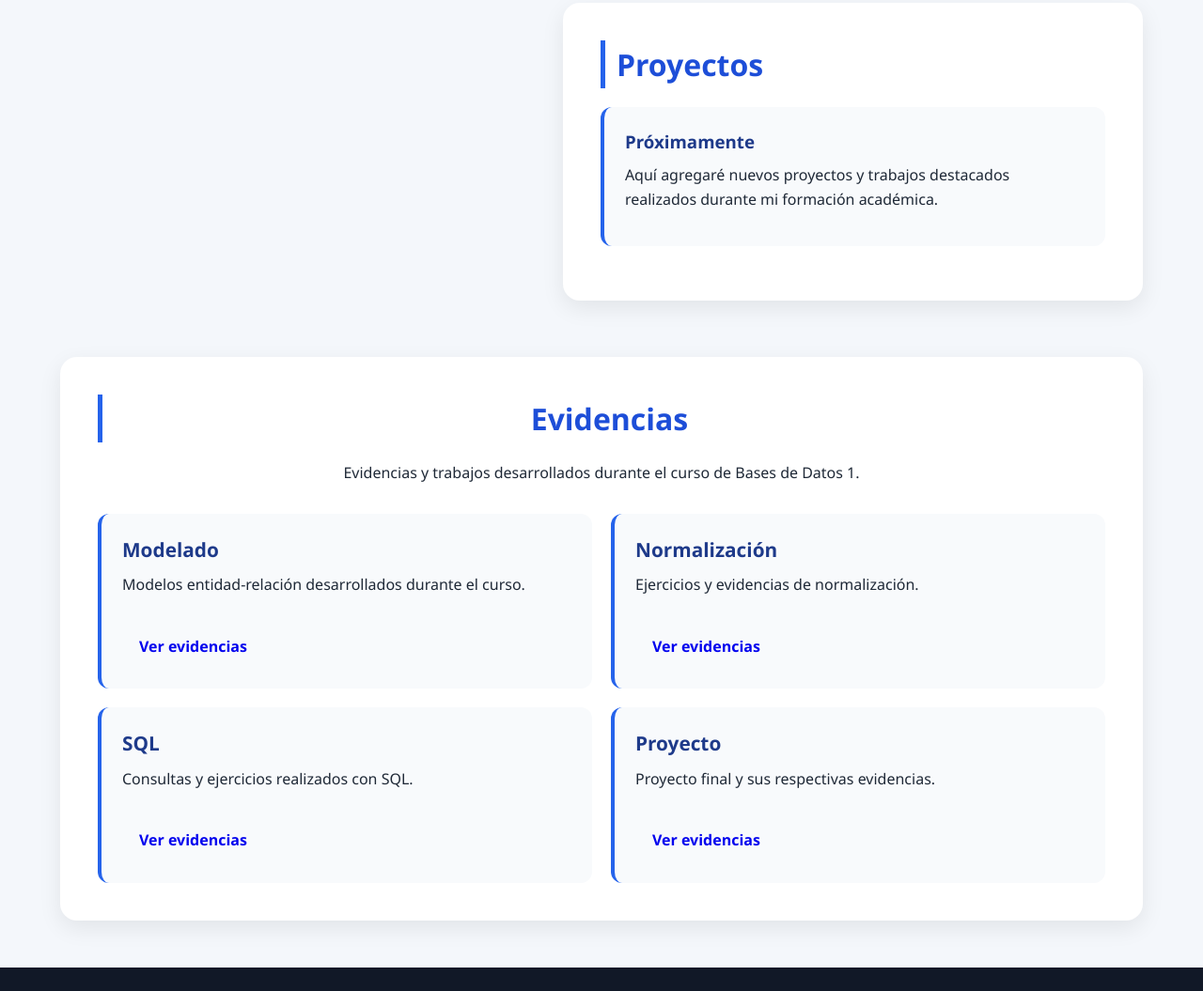
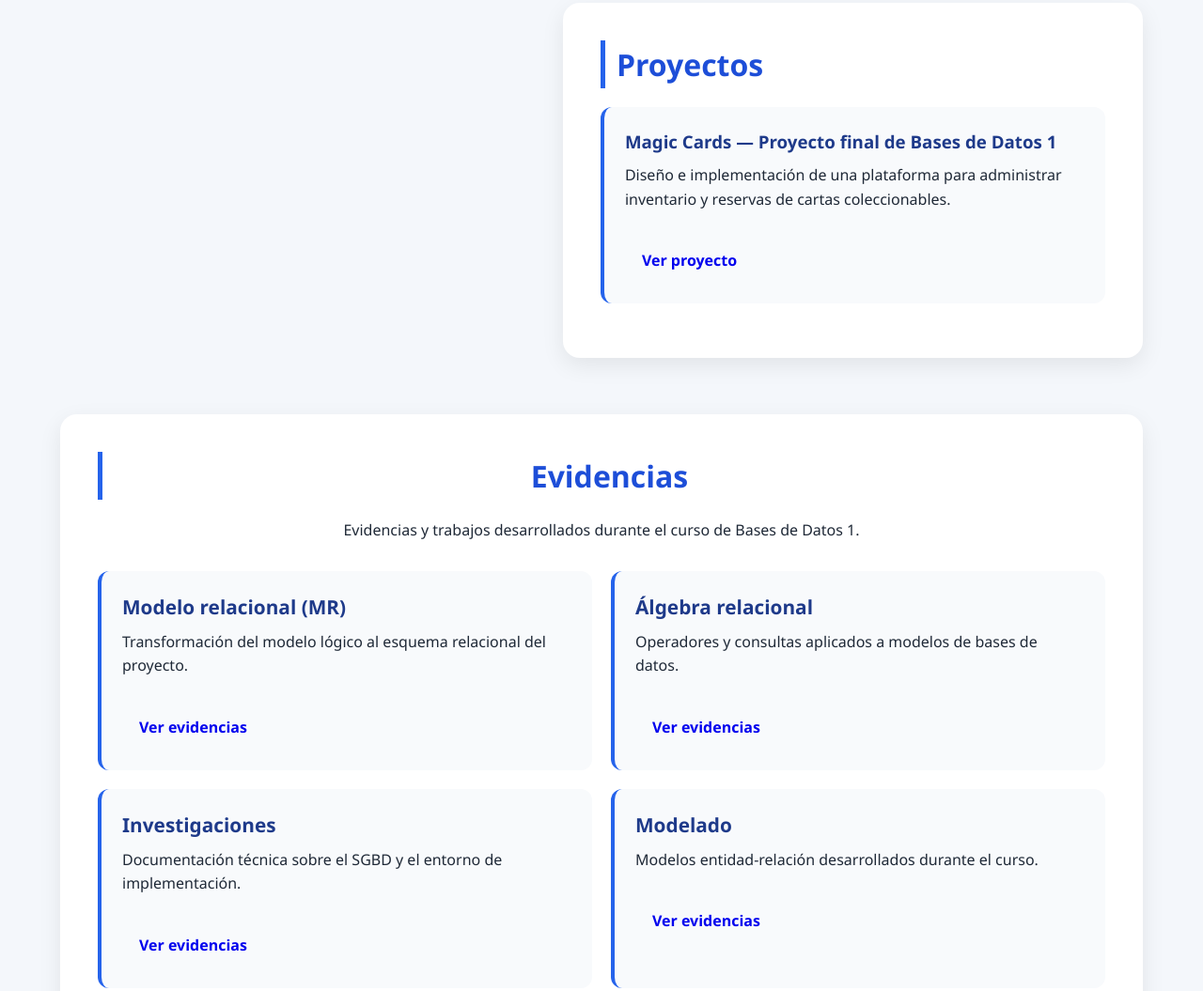
Before and after one commit to DanielGomezVQ/danielgv-portafolio, a plain HTML site: page index.html in a window 1280 px wide. Shown: the part 1848-2903 px from the top of the page at 94% size. Drawn offline with Linux system fonts and the light colour scheme.

Commit message:
Update portfolio navigation and feature Magic Cards project

```diff
--- a/index.html
+++ b/index.html
@@ -161,12 +161,14 @@
                     <h2>Proyectos</h2>
 
                     <article>
-                        <h3>Próximamente</h3>
-
+                        <h3>Magic Cards — Proyecto final de Bases de Datos 1</h3>
                         <p>
-                            Aquí agregaré nuevos proyectos y trabajos destacados
-                            realizados durante mi formación académica.
+                            Diseño e implementación de una plataforma para administrar
+                            inventario y reservas de cartas coleccionables.
                         </p>
+                        <a href="evidencias/proyecto.html" class="boton-evidencia">
+                            Ver proyecto
+                        </a>
                     </article>
 
                 </section>
@@ -186,6 +188,24 @@
     </p>
 
     <div class="evidencias-grid">
+
+        <article class="evidencia">
+            <h3>Modelo relacional (MR)</h3>
+            <p>Transformación del modelo lógico al esquema relacional del proyecto.</p>
+            <a href="evidencias/modelo-relacional.html" class="boton-evidencia">Ver evidencias</a>
+        </article>
+
+        <article class="evidencia">
+            <h3>Álgebra relacional</h3>
+            <p>Operadores y consultas aplicados a modelos de bases de datos.</p>
+            <a href="evidencias/algebra.html" class="boton-evidencia">Ver evidencias</a>
+        </article>
+
+        <article class="evidencia">
+            <h3>Investigaciones</h3>
+            <p>Documentación técnica sobre el SGBD y el entorno de implementación.</p>
+            <a href="evidencias/investigaciones.html" class="boton-evidencia">Ver evidencias</a>
+        </article>
 
         <article class="evidencia">
             <h3>Modelado</h3>
```
